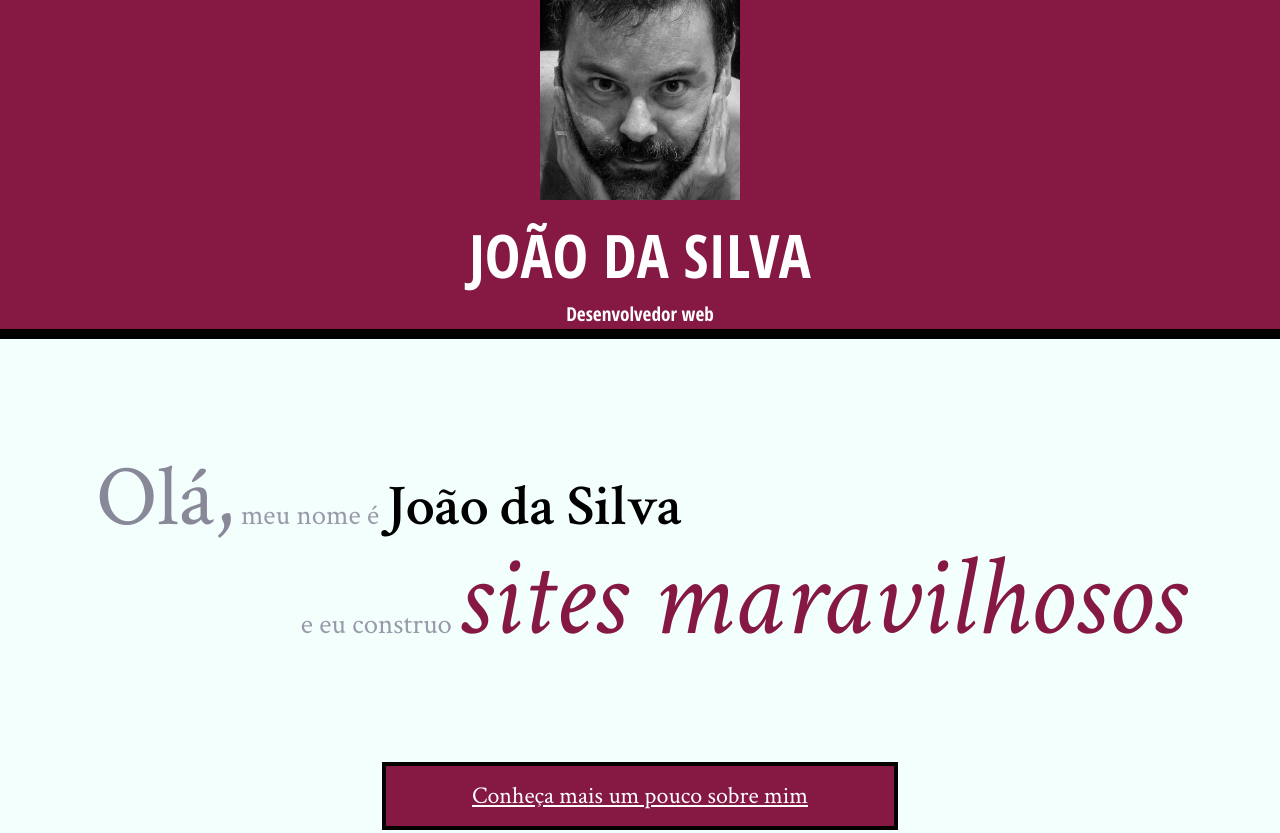
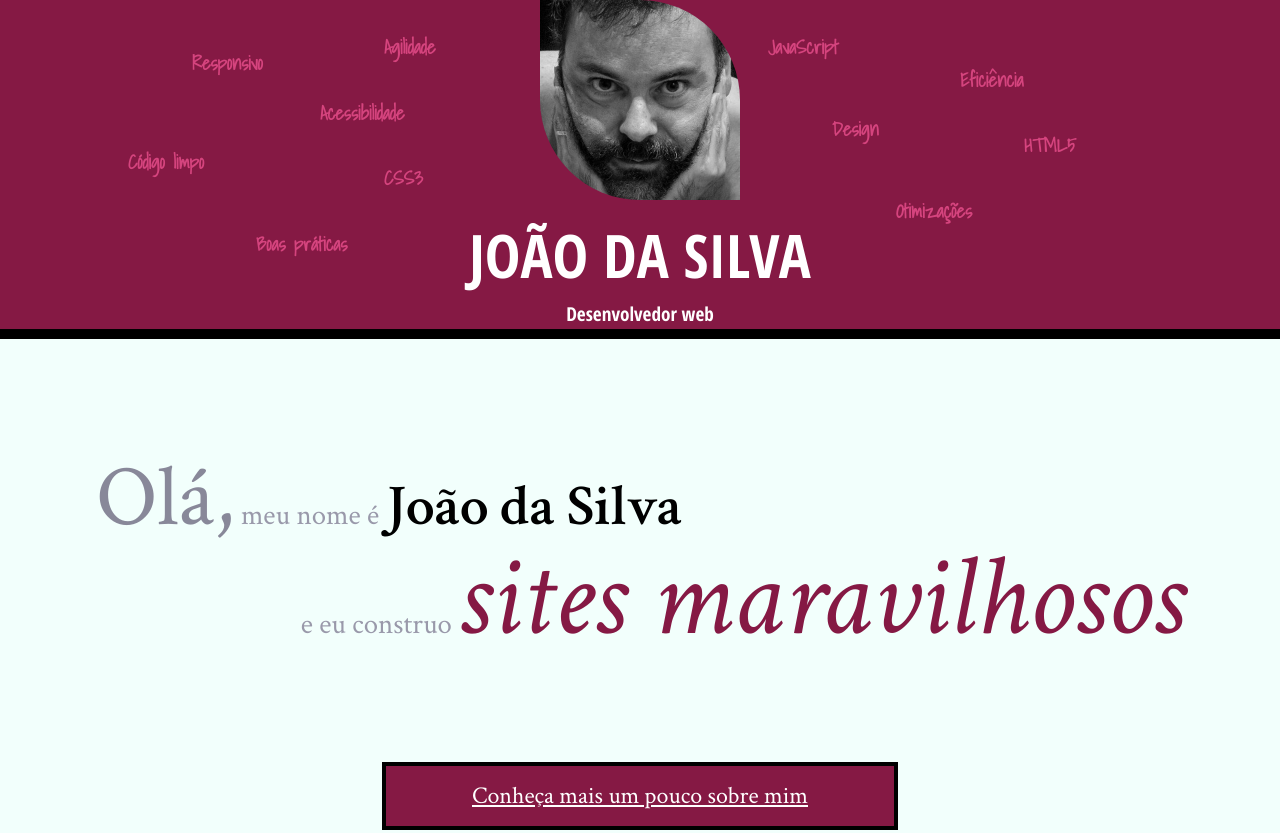
Before and after one commit to jhessika/alura-frontend-course, a plain HTML site: page html5ecss3-avancado/projeto/index.html in a window 1280 px wide. Shown: the top 833 px of the page. Drawn offline with Linux system fonts and the light colour scheme.

Commit message:
Modificações no html e no css, da pagina index

```diff
--- a/html5ecss3-avancado/projeto/css/index.css
+++ b/html5ecss3-avancado/projeto/css/index.css
@@ -1,3 +1,30 @@
+
+.inicio-post {
+    background-color: #FFF;
+    position: absolute;
+    color: black;
+    top: 3em;
+    right: 3em;
+    height: 3em;
+
+}
+.blog .inicio-post {
+    position: absolute;
+    top: 4em;
+    height: 8em;
+    left: 30%;
+    right: 4em;
+    background-color: #F2FFFC;
+    color: #000;
+    padding: 1.5em;
+}
+.blog .mais-recente {
+    background-color: #F2FFFC;
+}
+
+.blog .mais-recente a {
+    color: #F26;
+}
 .foto-home {
     height: 200px;
 }
@@ -67,6 +94,7 @@
     background-color: #999;
     color: #FFF;
     border-bottom: .5em solid #851944;
+    position: relative;
 }
 .blg small {
     position: relative;
@@ -76,7 +104,10 @@
     color: #FCF;
     padding: .5em;
     display: block;
+    margin-right: 40px;
+
 }
+
 footer {
     background-color: #000;
     color: #FFF;
@@ -90,6 +121,83 @@ main {
     padding-bottom: 0;
     float: none;
 }
-body {
+.palavra-home {
+    position: absolute;
+    font-family: "Shadows Into Light", cursive;
+    font-weight: bold;
+    color: #D5447E;
 
 }
+
+.palavra-home {
+    position: absolute;
+    font-family: "Shadows Into Light", cursive;
+    font-weight: bold;
+    color: #D5447E;
+
+}
+
+.eficiencia {
+    top: 20%;
+    left: 75%;
+}
+
+.boas-praticas {
+    top: 70%;
+    left: 20%;
+}
+
+.codigo-limpo {
+    top: 45%;
+    left: 10%;
+}
+
+.css3 {
+    top: 50%;
+    left: 30%;
+}
+
+.html5 {
+    top: 40%;
+    left: 80%;
+}
+
+.javascript {
+    top: 10%;
+    left: 60%;
+}
+
+.acessibilidade {
+    top: 30%;
+    left: 25%;
+}
+
+.responsivo {
+    top: 15%;
+    left: 15%;
+}
+
+.otimizacoes {
+    top: 60%;
+    left: 70%;
+}
+
+.agilidade {
+    top: 10%;
+    left: 30%;
+}
+
+.design {
+    top: 35%;
+    left: 65%;
+}
+header {
+    position: relative;
+}
+.design-responsivo {
+    background: #F2FFFC;
+}
+.foto-home {
+    height: 200px;
+    border-radius: 0 50% ;
+}
--- a/html5ecss3-avancado/projeto/index.html
+++ b/html5ecss3-avancado/projeto/index.html
@@ -13,6 +13,19 @@
 </head>
 <body>
     <header class="titulo-principal">
+        <ul>
+            <li class="palavra-home eficiencia">Eficiência</li>
+            <li class="palavra-home boas-praticas">Boas práticas</li>
+            <li class="palavra-home codigo-limpo">Código limpo</li>
+            <li class="palavra-home css3">CSS3</li>
+            <li class="palavra-home html5">HTML5</li>
+            <li class="palavra-home javascript">JavaScript</li>
+            <li class="palavra-home acessibilidade">Acessibilidade</li>
+            <li class="palavra-home responsivo">Responsivo</li>
+            <li class="palavra-home otimizacoes">Otimizações</li>
+            <li class="palavra-home agilidade">Agilidade</li>
+        <li class="palavra-home design">Design</li>
+     </ul>
         <img class="foto-home" src="imagens/eu.jpg" alt="Foto de João da Silva">
         <h1>João da Silva</h1>
         <p class="subtitulo-principal">Desenvolvedor web</p>
@@ -36,7 +49,10 @@
             <small>Últimos posts</small>
             <ol>
                 <li>
-                    <a href="blog.html">O essencial de design responsivo</a>
+                    <a class="design-responsivo" href="blog.html">O essencial de design responsivo</a>
+                    <p class="inicio-post">
+                        Design responsivo tem ganho cada vez mais atenção como técnica de desenvolvimento de páginas web para dispositivos móveis. Mas como começar?
+                     </p>
                 </li>
                 <li>
                     <a href="blog.html">Por que fazer páginas acessíveis?</a>
```
